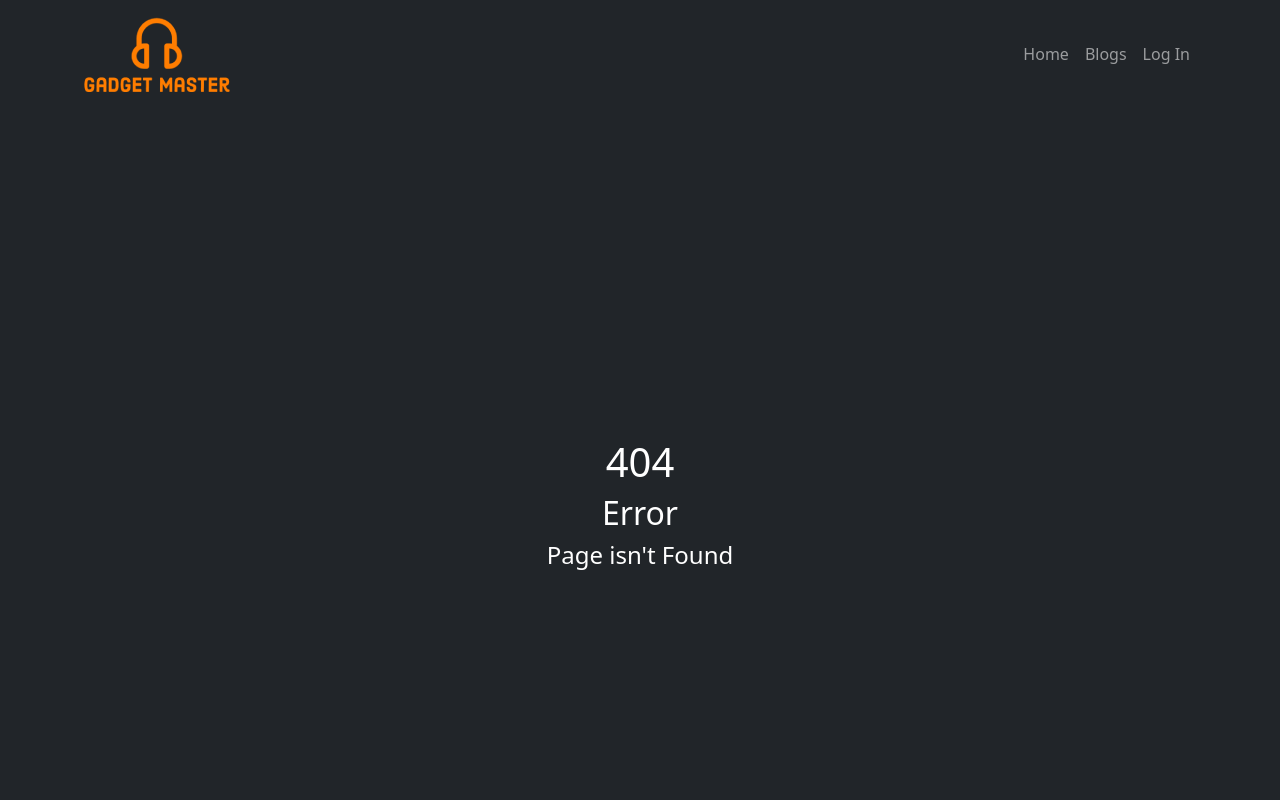
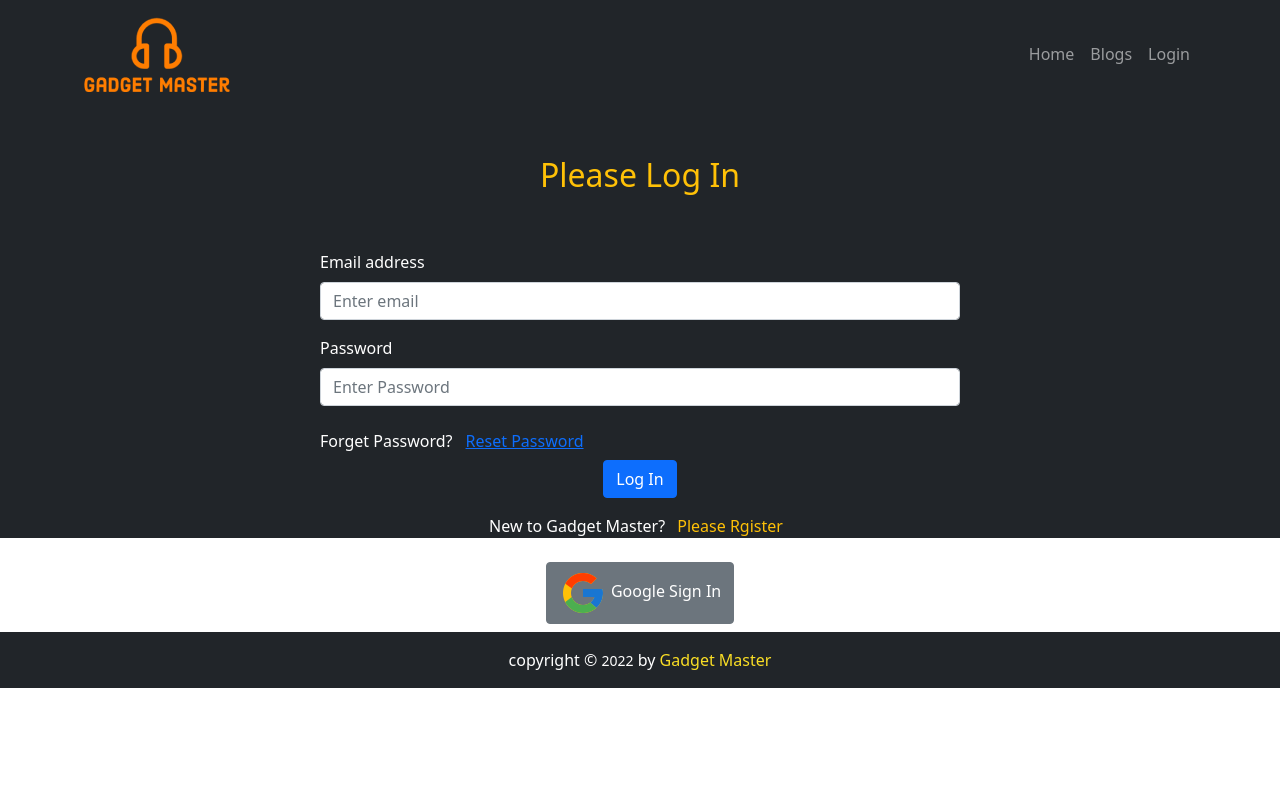
Before and after one commit to sajidur319370/gadget-master, a React (Create React App) app: page /login in a window 1280 px wide. Before the commit this address had no page. Shown: the top 800 px of the page. Built offline with nearby package versions, Linux system fonts and the light colour scheme; no server answers.

Commit message:
social login added

```diff
--- a/package.json
+++ b/package.json
@@ -7,9 +7,11 @@
     "@testing-library/react": "^13.2.0",
     "@testing-library/user-event": "^13.5.0",
     "bootstrap": "^5.1.3",
+    "firebase": "^9.8.1",
     "react": "^18.1.0",
     "react-bootstrap": "^2.3.1",
     "react-dom": "^18.1.0",
+    "react-firebase-hooks": "^5.0.3",
     "react-router-dom": "^6.3.0",
     "react-scripts": "5.0.1",
     "web-vitals": "^2.1.4"
--- a/src/App.js
+++ b/src/App.js
@@ -2,6 +2,8 @@ import { Route, Routes } from "react-router-dom";
 import "./App.css";
 import Home from "./Components/Pages/Home/Home/Home";
 import Inventory from "./Components/Pages/Inventory/Inventory";
+import Login from "./Components/Pages/Login/Login/Login";
+import Register from "./Components/Pages/Login/Register/Register";
 import Footer from "./Components/Pages/Shared/Footer/Footer";
 import Header from "./Components/Pages/Shared/Header/Header";
 import NotFound from "./Components/Pages/Shared/NotFound/NotFound";
@@ -17,6 +19,8 @@ function App() {
         <Route path="/home" element={<Home></Home>}>
           Home
         </Route>
+        <Route path="/login" element={<Login></Login>}></Route>
+        <Route path="/register" element={<Register></Register>}></Route>
         <Route path="/inventory/:id" element={<Inventory></Inventory>}></Route>
         <Route path="*" element={<NotFound></NotFound>}></Route>
       </Routes>
--- a/src/Components/Pages/Login/Login/Login.js
+++ b/src/Components/Pages/Login/Login/Login.js
@@ -0,0 +1,56 @@
+import React from "react";
+import { Button, Form } from "react-bootstrap";
+import { Link } from "react-router-dom";
+import SocialLogin from "../SocialLogin/SocialLogin";
+
+const Login = () => {
+  return (
+    <div>
+      <div className="bg-dark">
+        <h2 className="text-warning bg-dark pt-5">Please Log In</h2>
+        <div className="w-50 mx-auto text-start pt-5">
+          <Form>
+            <Form.Group className="mb-3 text-white" controlId="formBasicEmail">
+              <Form.Label>Email address</Form.Label>
+              <Form.Control type="email" placeholder="Enter email" required />
+            </Form.Group>
+
+            <Form.Group
+              className="mb-3 text-white"
+              controlId="formBasicPassword"
+            >
+              <Form.Label>Password</Form.Label>
+              <Form.Control
+                type="password"
+                placeholder="Enter Password"
+                required
+              />
+            </Form.Group>
+            <div className="text-white d-flex align-items-center">
+              Forget Password?
+              <Button variant="link">Reset Password</Button>
+            </div>
+
+            <div className="text-center">
+              <Button variant="primary" type="submit">
+                Log In
+              </Button>
+            </div>
+          </Form>
+          <p className="text-white mt-3 text-center">
+            New to Gadget Master?{" "}
+            <Link
+              to="/register"
+              className="text-warning text-decoration-none mx-2"
+            >
+              Please Rgister
+            </Link>
+          </p>
+        </div>
+      </div>
+      <SocialLogin></SocialLogin>
+    </div>
+  );
+};
+
+export default Login;
--- a/src/Components/Pages/Login/Register/Register.js
+++ b/src/Components/Pages/Login/Register/Register.js
@@ -0,0 +1,64 @@
+import React from "react";
+import { Button, Form } from "react-bootstrap";
+import { Link } from "react-router-dom";
+import SocialLogin from "../SocialLogin/SocialLogin";
+
+const Register = () => {
+  return (
+    <div className="bg-dark">
+      <h2 className="text-warning bg-dark py-5">Please Sign Up</h2>
+      <div className="w-50 mx-auto text-start pt-5">
+        <Form>
+          <Form.Group className="mb-3 text-white" controlId="formBasicName">
+            <Form.Label>Your Name</Form.Label>
+            <Form.Control type="text" placeholder="Enter Name" required />
+          </Form.Group>
+
+          <Form.Group className="mb-3 text-white" controlId="formBasicEmail">
+            <Form.Label>Email address</Form.Label>
+            <Form.Control type="email" placeholder="Enter email" required />
+          </Form.Group>
+
+          <Form.Group className="mb-3 text-white" controlId="formBasicPassword">
+            <Form.Label>Enter a new Password</Form.Label>
+            <Form.Control
+              type="password"
+              placeholder="Enter a new Password"
+              required
+            />
+          </Form.Group>
+
+          <Form.Group
+            className="mb-3 text-white"
+            controlId="formBasicConfirmPassword"
+          >
+            <Form.Label>Confirm Password</Form.Label>
+            <Form.Control
+              type="password"
+              placeholder="Confirm Password"
+              required
+            />
+          </Form.Group>
+          <Form.Group className="mb-3 text-white" controlId="formBasicCheckbox">
+            <Form.Check type="checkbox" label="Accept Terms And Condition" />
+          </Form.Group>
+          <div className="text-center">
+            <Button variant="primary" type="submit">
+              Sign Up
+            </Button>
+          </div>
+        </Form>
+
+        <p className="text-white mt-5 text-center">
+          Already have an account?{" "}
+          <Link to="/login" className="text-warning text-decoration-none mx-2">
+            Please log In
+          </Link>
+        </p>
+      </div>
+      <SocialLogin></SocialLogin>
+    </div>
+  );
+};
+
+export default Register;
--- a/src/Components/Pages/Login/SocialLogin/SocialLogin.js
+++ b/src/Components/Pages/Login/SocialLogin/SocialLogin.js
@@ -0,0 +1,22 @@
+import React from "react";
+import auth from "../../../../firebase.init";
+import { useSignInWithGoogle } from "react-firebase-hooks/auth";
+import googleIcon from "../SocialLogin/SocialIcon/google.png";
+import { Button } from "react-bootstrap";
+
+const SocialLogin = () => {
+  const [signInWithGoogle, user, loading, error] = useSignInWithGoogle(auth);
+  const handleGoogleSignIn = () => {
+    signInWithGoogle();
+  };
+  return (
+    <div>
+      <p className="text-danger">{error && error.message}</p>
+      <Button onClick={handleGoogleSignIn} className="my-2" variant="secondary">
+        <img src={googleIcon} alt="" /> Google Sign In
+      </Button>
+    </div>
+  );
+};
+
+export default SocialLogin;
--- a/src/Components/Pages/Shared/Header/Header.js
+++ b/src/Components/Pages/Shared/Header/Header.js
@@ -1,9 +1,16 @@
+import { signOut } from "firebase/auth";
 import React from "react";
-import { Container, Nav, Navbar } from "react-bootstrap";
+import { Button, Container, Nav, Navbar } from "react-bootstrap";
+import { useAuthState } from "react-firebase-hooks/auth";
 import { Link } from "react-router-dom";
+import auth from "../../../../firebase.init";
 import logo from "../../../../logo.png";
 
 const Header = () => {
+  const [user] = useAuthState(auth);
+  const handleLogOut = () => {
+    signOut(auth);
+  };
   return (
     <Navbar collapseOnSelect expand="lg" bg="dark" variant="dark">
       <Container>
@@ -19,9 +26,26 @@ const Header = () => {
             <Nav.Link as={Link} to="/blogs">
               Blogs
             </Nav.Link>
-            <Nav.Link as={Link} to="/login">
-              Log In
-            </Nav.Link>
+            {user && (
+              <>
+                <Nav.Link as={Link} to="/manage">
+                  Manage Items
+                </Nav.Link>
+                <Nav.Link as={Link} to="/add">
+                  Add Item
+                </Nav.Link>
+                <Nav.Link as={Link} to="/myitems">
+                  My Items
+                </Nav.Link>
+              </>
+            )}
+            {user ? (
+              <Button onClick={handleLogOut}>Logout</Button>
+            ) : (
+              <Nav.Link as={Link} to="/login">
+                Login
+              </Nav.Link>
+            )}
           </Nav>
         </Navbar.Collapse>
       </Container>
--- /dev/null
+++ b/src/firebase.init.js
@@ -0,0 +1,21 @@
+// Import the functions you need from the SDKs you need
+import { initializeApp } from "firebase/app";
+import { getAuth } from "firebase/auth";
+// TODO: Add SDKs for Firebase products that you want to use
+// https://firebase.google.com/docs/web/setup#available-libraries
+
+// Your web app's Firebase configuration
+const firebaseConfig = {
+  apiKey: process.env.REACT_APP_apiKey,
+  authDomain: process.env.REACT_APP_authDomain,
+  projectId: process.env.REACT_APP_projectId,
+  storageBucket: process.env.REACT_APP_storageBucket,
+  messagingSenderId: process.env.REACT_APP_messagingSenderId,
+  appId: process.env.REACT_APP_appId,
+};
+
+// Initialize Firebase
+const app = initializeApp(firebaseConfig);
+const auth = getAuth(app);
+
+export default auth;
```
Also changed, not shown: src/Components/Pages/Login/SocialLogin/SocialIcon/google.png (added), 1 other file (tests, documents, lock files or other folders).
